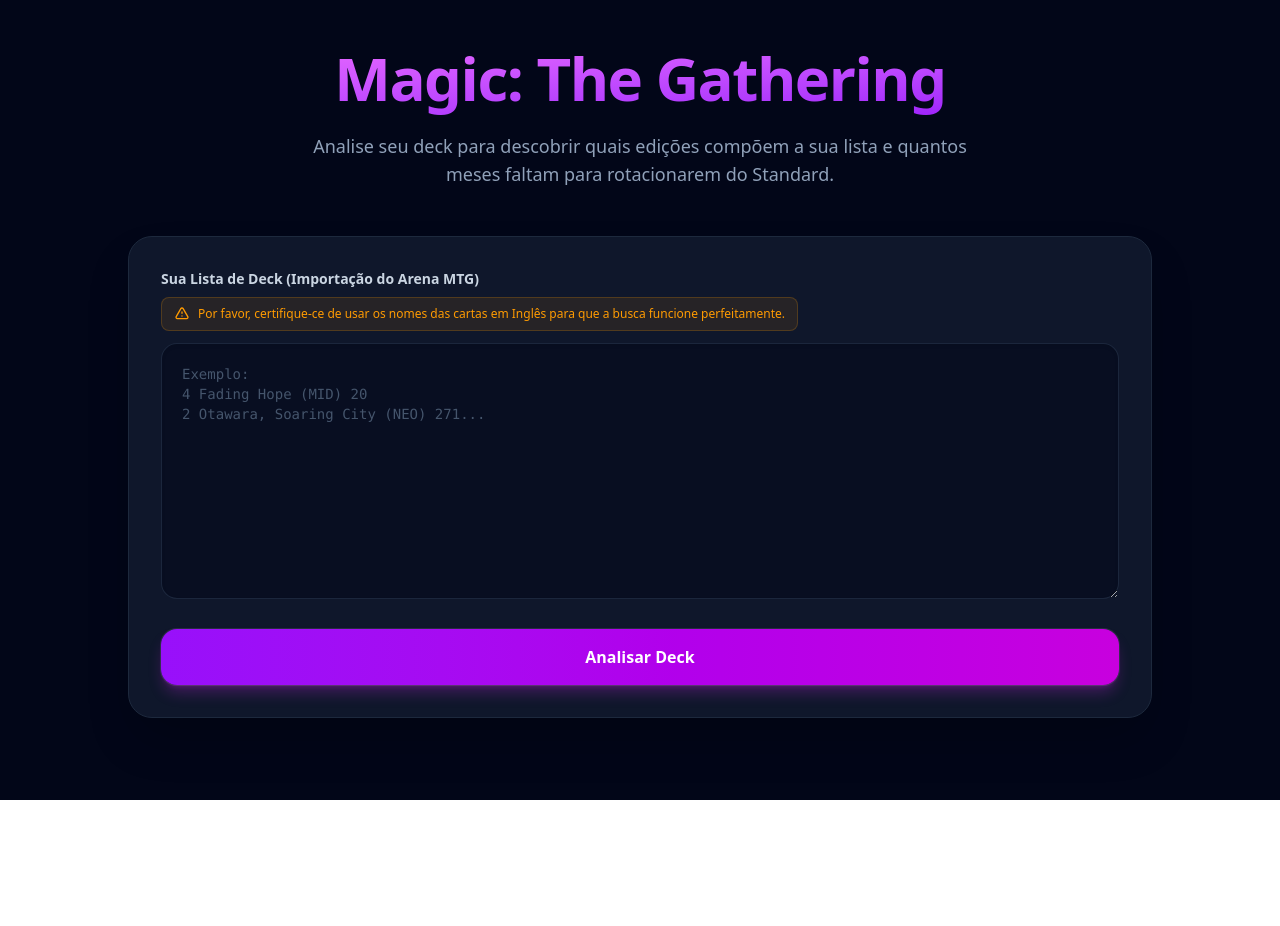
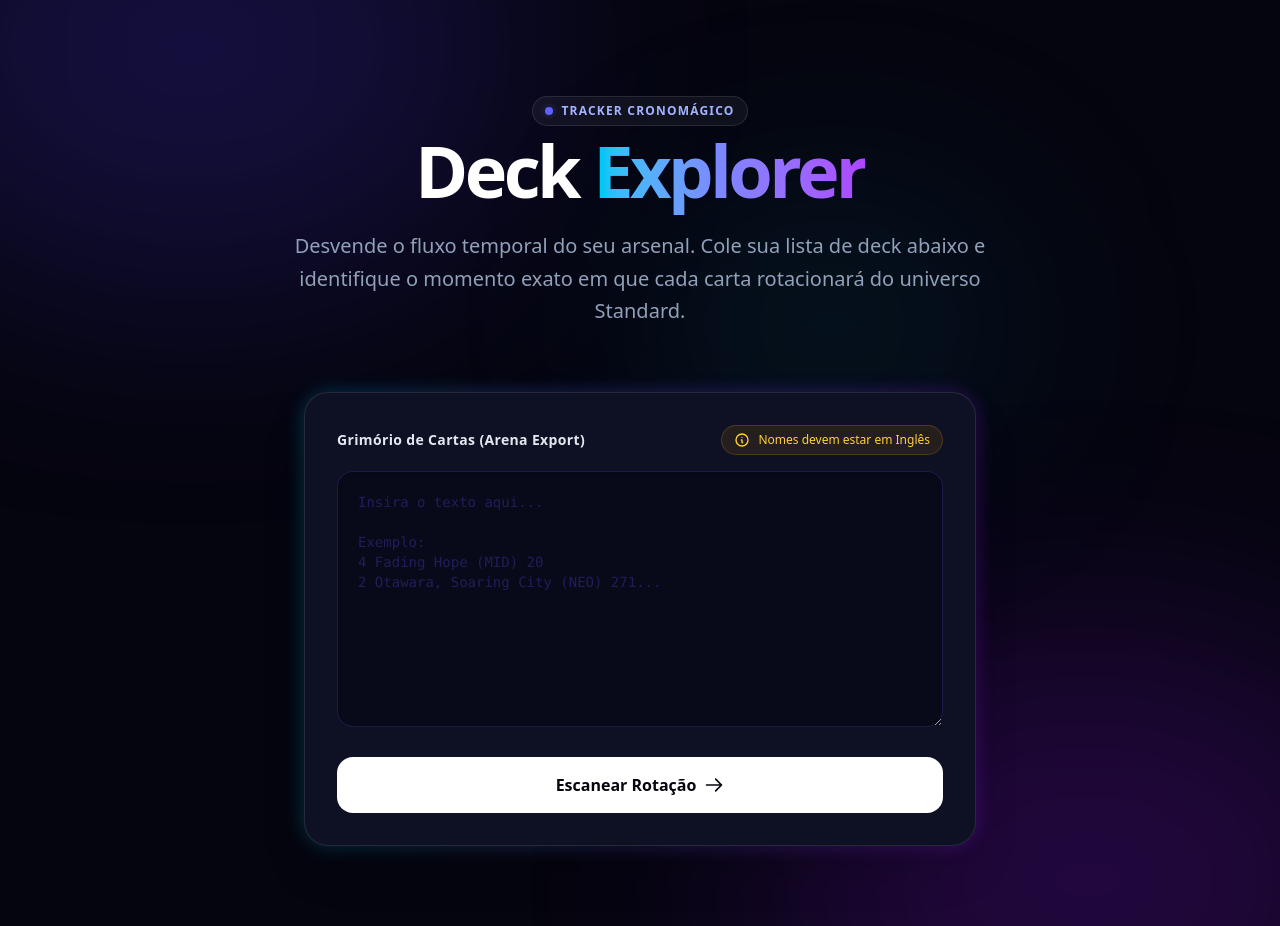
Before and after one commit to ArlindoGSN/project_magic, a Next.js app: page /analyze in a window 1280 px wide. Before the commit the page ends 800 px from the top, so only its background shows below. Built offline with nearby package versions, Linux system fonts and the light colour scheme.

Commit message:
feat: redesign analyze page with ambient background glows and updated form UI

```diff
--- a/app/analyze/page.tsx
+++ b/app/analyze/page.tsx
@@ -7,123 +7,171 @@
     const [state, formAction, isPending] = useActionState(analyzeDeckAction, null);
 
     return (
-        <div className="min-h-screen bg-slate-950 text-slate-100 p-6 md:p-12 font-sans selection:bg-fuchsia-500 selection:text-white">
-            <div className="max-w-5xl mx-auto space-y-12">
+        <div className="min-h-screen bg-[#05050f] text-slate-100 font-sans selection:bg-indigo-500 selection:text-white pb-20 relative overflow-hidden">
+            {/* Ambient Background Glows */}
+            <div className="absolute top-[-20%] left-[-10%] w-[50%] h-[50%] bg-indigo-600/20 blur-[120px] rounded-full pointer-events-none"></div>
+            <div className="absolute bottom-[-20%] right-[-10%] w-[50%] h-[50%] bg-purple-600/20 blur-[120px] rounded-full pointer-events-none"></div>
+            <div className="absolute top-[20%] right-[20%] w-[30%] h-[30%] bg-cyan-600/10 blur-[100px] rounded-full pointer-events-none"></div>
 
-                {/* Header Section */}
-                <div className="text-center space-y-4">
-                    <h1 className="text-4xl md:text-6xl font-extrabold tracking-tight bg-gradient-to-br from-fuchsia-400 to-purple-600 bg-clip-text text-transparent pb-2">
-                        Magic: The Gathering
+            <div className="max-w-6xl mx-auto px-6 md:px-12 pt-16 relative z-10 space-y-16">
+
+                {/* Hero / Header Section */}
+                <div className="text-center md:space-y-6 space-y-4 max-w-3xl mx-auto mt-8">
+                    <div className="inline-flex items-center gap-2 px-3 py-1.5 rounded-full bg-white/5 border border-white/10 text-xs font-semibold uppercase tracking-widest text-indigo-300 mb-2">
+                        <span className="relative flex h-2 w-2">
+                            <span className="animate-ping absolute inline-flex h-full w-full rounded-full bg-indigo-400 opacity-75"></span>
+                            <span className="relative inline-flex rounded-full h-2 w-2 bg-indigo-500"></span>
+                        </span>
+                        Tracker Cronomágico
+                    </div>
+                    <h1 className="text-5xl md:text-7xl font-black tracking-tighter">
+                        <span className="text-white">Deck</span>
+                        <span className="text-transparent bg-clip-text bg-gradient-to-r from-cyan-400 via-indigo-400 to-purple-500"> Explorer</span>
                     </h1>
-                    <p className="text-slate-400 text-lg max-w-2xl mx-auto">
-                        Analise seu deck para descobrir quais edições compõem a sua lista e quantos meses faltam para rotacionarem do Standard.
+                    <p className="text-slate-400 text-lg md:text-xl font-light leading-relaxed">
+                        Desvende o fluxo temporal do seu arsenal. Cole sua lista de deck abaixo e identifique o momento exato em que cada carta rotacionará do universo Standard.
                     </p>
                 </div>
 
-                {/* Form Section */}
-                <form action={formAction} className="bg-slate-900 border border-slate-800 rounded-3xl shadow-2xl p-6 md:p-8 space-y-6 relative overflow-hidden group">
-                    <div className="absolute inset-0 bg-gradient-to-r from-purple-500/5 to-fuchsia-500/5 opacity-0 group-hover:opacity-100 transition-opacity duration-700 pointer-events-none"></div>
+                {/* Main Form Section */}
+                <div className="max-w-2xl mx-auto">
+                    <form action={formAction} className="relative group">
+                        <div className="absolute -inset-1 bg-gradient-to-r from-cyan-500 via-indigo-500 to-purple-600 rounded-[2rem] blur opacity-20 group-hover:opacity-40 transition duration-1000 group-hover:duration-200"></div>
+                        <div className="relative bg-[#0d1123] border border-white/10 rounded-3xl p-6 md:p-8 shadow-2xl backdrop-blur-xl">
 
-                    <div className="relative">
-                        <label htmlFor="deck" className="block text-sm font-semibold text-slate-300 mb-2">Sua Lista de Deck (Importação do Arena MTG)</label>
-                        <div className="flex items-center gap-2 mb-3 text-xs text-amber-500 bg-amber-500/10 px-3 py-2 rounded-lg border border-amber-500/20 w-fit">
-                            <svg className="w-4 h-4" fill="none" stroke="currentColor" viewBox="0 0 24 24"><path strokeLinecap="round" strokeLinejoin="round" strokeWidth="2" d="M12 9v2m0 4h.01m-6.938 4h13.856c1.54 0 2.502-1.667 1.732-3L13.732 4c-.77-1.333-2.694-1.333-3.464 0L3.34 16c-.77 1.333.192 3 1.732 3z"></path></svg>
-                            Por favor, certifique-ce de usar os nomes das cartas em Inglês para que a busca funcione perfeitamente.
+                            <div className="mb-4 flex flex-col sm:flex-row sm:items-center justify-between gap-4">
+                                <label htmlFor="deck" className="block text-sm font-bold text-slate-200 tracking-wide">
+                                    Grimório de Cartas (Arena Export)
+                                </label>
+                                <div className="flex items-center gap-2 text-xs font-medium text-amber-300 bg-amber-500/10 px-3 py-1.5 rounded-full border border-amber-500/20 w-fit">
+                                    <svg className="w-4 h-4" fill="none" stroke="currentColor" viewBox="0 0 24 24"><path strokeLinecap="round" strokeLinejoin="round" strokeWidth="2" d="M13 16h-1v-4h-1m1-4h.01M21 12a9 9 0 11-18 0 9 9 0 0118 0z"></path></svg>
+                                    Nomes devem estar em Inglês
                                 </div>
+                            </div>
+
                             <textarea
                                 id="deck"
                                 name="deck"
-                            className="bg-slate-950/50 border border-slate-700/50 rounded-2xl p-5 w-full h-64 text-slate-300 placeholder-slate-600 focus:outline-none focus:border-fuchsia-500/50 focus:ring-1 focus:ring-fuchsia-500/50 transition-all font-mono text-sm resize-y shadow-inner"
-                            placeholder="Exemplo:&#10;4 Fading Hope (MID) 20&#10;2 Otawara, Soaring City (NEO) 271..."
+                                className="bg-[#050510]/50 border border-indigo-500/20 rounded-2xl p-5 w-full h-64 text-indigo-100 placeholder-indigo-900/60 focus:outline-none focus:border-cyan-400/50 focus:ring-1 focus:ring-cyan-400/50 transition-all font-mono text-sm resize-y text-opacity-90 custom-scrollbar shadow-inner"
+                                placeholder="Insira o texto aqui...&#10;&#10;Exemplo:&#10;4 Fading Hope (MID) 20&#10;2 Otawara, Soaring City (NEO) 271..."
                             />
-                    </div>
 
+                            <div className="mt-6">
                                 <button
                                     disabled={isPending}
-                        className="w-full relative inline-flex items-center justify-center gap-2 rounded-2xl bg-gradient-to-r from-purple-600 to-fuchsia-600 px-8 py-4 font-bold text-white shadow-lg shadow-fuchsia-500/25 ring-1 ring-white/10 transition-all hover:scale-[1.01] hover:shadow-xl hover:shadow-fuchsia-500/40 disabled:opacity-60 disabled:pointer-events-none active:scale-[0.98]"
+                                    className="w-full relative inline-flex items-center justify-center gap-3 rounded-2xl bg-white px-8 py-4 font-bold text-[#05050f] overflow-hidden transition-all hover:scale-[1.02] active:scale-[0.98] disabled:opacity-50 disabled:pointer-events-none group/btn"
                                 >
+                                    <div className="absolute inset-0 w-full h-full bg-gradient-to-r from-cyan-300 via-indigo-300 to-purple-300 opacity-0 group-hover/btn:opacity-100 transition-opacity duration-300"></div>
+                                    <span className="relative flex items-center gap-2">
                                         {isPending ? (
                                             <>
-                                <svg className="animate-spin -ml-1 mr-3 h-5 w-5 text-white" xmlns="http://www.w3.org/2000/svg" fill="none" viewBox="0 0 24 24">
+                                                <svg className="animate-spin -ml-1 mr-2 h-5 w-5 text-indigo-600" xmlns="http://www.w3.org/2000/svg" fill="none" viewBox="0 0 24 24">
                                                     <circle className="opacity-25" cx="12" cy="12" r="10" stroke="currentColor" strokeWidth="4"></circle>
                                                     <path className="opacity-75" fill="currentColor" d="M4 12a8 8 0 018-8V0C5.373 0 0 5.373 0 12h4zm2 5.291A7.962 7.962 0 014 12H0c0 3.042 1.135 5.824 3 7.938l3-2.647z"></path>
                                                 </svg>
-                                Analisando as cartas do Multiverso...
+                                                Consultando o Multiverso...
                                             </>
                                         ) : (
-                            "Analisar Deck"
+                                            <>
+                                                Escanear Rotação
+                                                <svg className="w-5 h-5 transition-transform group-hover/btn:translate-x-1" fill="none" stroke="currentColor" viewBox="0 0 24 24"><path strokeLinecap="round" strokeLinejoin="round" strokeWidth="2" d="M14 5l7 7m0 0l-7 7m7-7H3"></path></svg>
+                                            </>
                                         )}
+                                    </span>
                                 </button>
+                            </div>
+                        </div>
                     </form>
+                </div>
 
                 {/* Results Section */}
                 {state && (
-                    <div className="space-y-8 animate-in fade-in slide-in-from-bottom-12 duration-1000">
-                        {/* Errors / Not Found Modal Area */}
+                    <div className="space-y-12 animate-in fade-in slide-in-from-bottom-16 duration-1000 pt-8 border-t border-white/5">
+
+                        {/* Errors / Not Found Alert */}
                         {state.notFound && state.notFound.length > 0 && (
-                            <div className="bg-rose-950/40 border border-rose-900/50 rounded-2xl p-6 shadow-xl backdrop-blur-md">
-                                <h3 className="flex items-center gap-2 text-rose-400 font-bold text-lg mb-4">
-                                    <svg className="w-5 h-5" fill="none" stroke="currentColor" viewBox="0 0 24 24"><path strokeLinecap="round" strokeLinejoin="round" strokeWidth="2" d="M12 8v4m0 4h.01M21 12a9 9 0 11-18 0 9 9 0 0118 0z"></path></svg>
-                                    Não conseguimos encontrar algumas cartas:
+                            <div className="max-w-3xl mx-auto bg-rose-950/30 border border-rose-500/20 rounded-2xl p-6 md:p-8 backdrop-blur-sm relative overflow-hidden">
+                                <div className="absolute top-0 left-0 w-1 h-full bg-gradient-to-b from-rose-500 to-orange-500"></div>
+                                <h3 className="flex items-center gap-3 text-rose-400 font-bold text-xl mb-3">
+                                    <svg className="w-6 h-6" fill="none" stroke="currentColor" viewBox="0 0 24 24"><path strokeLinecap="round" strokeLinejoin="round" strokeWidth="2" d="M12 9v2m0 4h.01m-6.938 4h13.856c1.54 0 2.502-1.667 1.732-3L13.732 4c-.77-1.333-2.694-1.333-3.464 0L3.34 16c-.77 1.333.192 3 1.732 3z"></path></svg>
+                                    Algumas anomalias detectadas
                                 </h3>
-                                <p className="text-sm text-rose-300/80 mb-4">
-                                    Isso pode ocorrer porque as cartas estão listadas em outro idioma (ex: português),
-                                    o nome contém erros de digitação, ou é um formato especial não reconhecido.
+                                <p className="text-rose-200/70 text-sm mb-6 leading-relaxed">
+                                    Não foi possível encontrar as cartas abaixo. Certifique-se de que estão no idioma inglês e que sejam válidas no registro ofical.
                                 </p>
-                                <ul className="grid grid-cols-1 sm:grid-cols-2 gap-2 text-sm text-rose-200">
+                                <div className="flex flex-wrap gap-2">
                                     {state.notFound.map((name: string, i: number) => (
-                                        <li key={i} className="flex items-center gap-2 bg-rose-900/20 px-3 py-2 rounded-lg border border-rose-800/30">
-                                            <span className="w-1.5 h-1.5 rounded-full bg-rose-500/50"></span>
+                                        <span key={i} className="inline-flex items-center gap-1.5 bg-rose-900/40 text-rose-200 px-3 py-1.5 rounded-lg border border-rose-500/20 text-sm font-medium shadow-sm">
                                             {name}
-                                        </li>
+                                        </span>
                                     ))}
-                                </ul>
+                                </div>
                             </div>
                         )}
 
-                        <div className="flex items-center gap-6">
-                            <h2 className="text-2xl font-bold text-slate-100">Resultados da Análise</h2>
-                            <div className="h-px bg-slate-800 flex-1"></div>
+                        {/* Cards Header */}
+                        {state.found.length > 0 && (
+                            <div className="flex flex-col items-center justify-center gap-2 mb-8 text-center">
+                                <h2 className="text-3xl font-black tracking-tight text-white">Cartas Escaneadas</h2>
+                                <p className="text-indigo-300/80">Identificamos o panorama de rotação para as suas magias.</p>
                             </div>
+                        )}
 
-                        <div className="grid grid-cols-1 sm:grid-cols-2 md:grid-cols-3 lg:grid-cols-4 gap-6">
+                        {/* Grid */}
+                        <div className="grid grid-cols-1 sm:grid-cols-2 md:grid-cols-3 lg:grid-cols-4 lg:gap-8 gap-6">
                             {state.found.map((card: any, idx: number) => (
-                                <div key={idx} className="group relative bg-[#0f172a] rounded-2xl border border-slate-800 p-4 hover:border-fuchsia-500/30 transition-all duration-300 shadow-xl hover:shadow-2xl hover:-translate-y-1">
+                                <div key={idx} className="group relative bg-[#0a0f20]/80 rounded-[2rem] border border-white/5 p-4 hover:border-indigo-500/40 hover:bg-[#0f152e] transition-all duration-500 shadow-xl hover:shadow-2xl hover:shadow-indigo-500/10 hover:-translate-y-2 flex flex-col h-full backdrop-blur-md">
 
-                                    {/* Card Image */}
-                                    <div className="relative aspect-[5/7] w-full bg-slate-900 rounded-xl overflow-hidden mb-5 border border-slate-700/50 shadow-inner">
+                                    {/* Card Image Wrapper */}
+                                    <div className="relative aspect-[5/7] w-full bg-[#050510] rounded-[1.5rem] overflow-hidden mb-5 border border-white/5 shadow-inner">
+                                        <div className="absolute inset-0 bg-gradient-to-t from-black/60 to-transparent z-10 pointer-events-none opacity-0 group-hover:opacity-100 transition-opacity duration-500"></div>
                                         {card.imageUrl ? (
                                             <img
                                                 src={card.imageUrl}
                                                 alt={card.name}
-                                                className="object-cover w-full h-full transition-transform duration-700 group-hover:scale-105"
+                                                className="object-cover w-full h-full transition-all duration-700 group-hover:scale-105 group-hover:rotate-1"
                                                 loading="lazy"
                                             />
                                         ) : (
-                                            <div className="absolute inset-0 flex items-center justify-center text-slate-600 text-sm p-4 text-center font-medium">
-                                                Imagem não disponível
+                                            <div className="absolute inset-0 flex flex-col items-center justify-center text-indigo-500/50 p-6 text-center">
+                                                <svg className="w-12 h-12 mb-3 opacity-20" fill="none" stroke="currentColor" viewBox="0 0 24 24"><path strokeLinecap="round" strokeLinejoin="round" strokeWidth="1" d="M4 16l4.586-4.586a2 2 0 012.828 0L16 16m-2-2l1.586-1.586a2 2 0 012.828 0L20 14m-6-6h.01M6 20h12a2 2 0 002-2V6a2 2 0 00-2-2H6a2 2 0 00-2 2v12a2 2 0 002 2z"></path></svg>
+                                                <span className="text-xs font-semibold uppercase tracking-widest">Sem Imagem</span>
                                             </div>
                                         )}
-                                        {/* Quantity Badge */}
-                                        <div className="absolute top-2 right-2 bg-black/70 backdrop-blur-md px-3 py-1 rounded-full text-sm font-black text-slate-200 border border-white/10 shadow-lg">
+                                        {/* Quantity Flash Badge */}
+                                        <div className="absolute top-3 right-3 z-20 bg-indigo-500 text-white font-black px-3 py-1.5 rounded-full text-sm shadow-xl shadow-indigo-500/40 border border-indigo-400">
                                             {card.quantity}x
                                         </div>
                                     </div>
 
                                     {/* Card Details */}
-                                    <div className="space-y-3">
-                                        <h3 className="font-bold text-lg text-slate-200 leading-tight" title={card.name}>
+                                    <div className="flex flex-col flex-1 justify-between gap-4 px-2 pb-2">
+                                        <div>
+                                            <h3 className="font-bold text-lg text-white leading-tight mb-1" title={card.name}>
                                                 {card.name}
                                             </h3>
-                                        <div className="flex items-center gap-2 text-xs font-medium text-slate-400">
-                                            <svg className="w-4 h-4 text-slate-500" fill="none" stroke="currentColor" viewBox="0 0 24 24"><path strokeLinecap="round" strokeLinejoin="round" strokeWidth="2" d="M19 11H5m14 0a2 2 0 012 2v6a2 2 0 01-2 2H5a2 2 0 01-2-2v-6a2 2 0 012-2m14 0V9a2 2 0 00-2-2M5 11V9a2 2 0 002-2m0 0V5a2 2 0 012-2h6a2 2 0 012 2v2M7 7h10"></path></svg>
-                                            <span className="truncate">{card.set}</span>
+                                            <div className="flex items-center gap-1.5 text-xs font-semibold text-indigo-400/80 uppercase tracking-wide">
+                                                <svg className="w-3.5 h-3.5" fill="currentColor" viewBox="0 0 24 24"><path d="M12 2C6.48 2 2 6.48 2 12s4.48 10 10 10 10-4.48 10-10S17.52 2 12 2zm0 18c-4.41 0-8-3.59-8-8s3.59-8 8-8 8 3.59 8 8-3.59 8-8 8zm-1-13h2v6h-2zm0 8h2v2h-2z" /></svg>
+                                                AURA: {card.set}
                                             </div>
-                                        <div className="pt-3 border-t border-slate-800 flex justify-between items-center text-sm">
-                                            <span className="text-slate-500 text-xs uppercase tracking-wider font-bold">Rotação</span>
-                                            <span className={`font-semibold px-2.5 py-1 rounded-md text-xs ${card.monthsLeft < 6 ? 'bg-rose-500/10 text-rose-400 border border-rose-500/20' : 'bg-emerald-500/10 text-emerald-400 border border-emerald-500/20'}`}>
-                                                {card.monthsLeft > 0 ? `${card.monthsLeft} meses` : 'Rotacionado'}
+                                        </div>
+
+                                        <div className="p-3 bg-white/[0.03] rounded-xl border border-white/[0.05] flex justify-between items-center group-hover:bg-indigo-500/5 transition-colors">
+                                            <span className="text-slate-400 text-xs font-bold uppercase tracking-wider">Ciclo Vital</span>
+                                            {card.monthsLeft > 0 ? (
+                                                <span className={`flex items-center gap-1 font-bold text-sm ${card.monthsLeft < 6
+                                                    ? 'text-rose-500 drop-shadow-[0_0_8px_rgba(244,63,94,0.4)]'
+                                                    : card.monthsLeft <= 12
+                                                        ? 'text-amber-400 drop-shadow-[0_0_8px_rgba(251,191,36,0.3)]'
+                                                        : 'text-emerald-400 drop-shadow-[0_0_8px_rgba(52,211,153,0.3)]'
+                                                    }`}>
+                                                    {card.monthsLeft} meses
                                                 </span>
+                                            ) : (
+                                                <span className="font-bold text-sm text-slate-500 flex items-center gap-1">
+                                                    Expirado
+                                                </span>
+                                            )}
                                         </div>
                                     </div>
 
```
Lines whose indentation alone changed are shown as unchanged.
